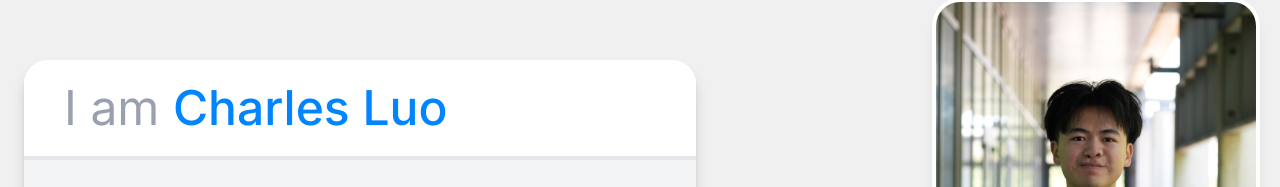
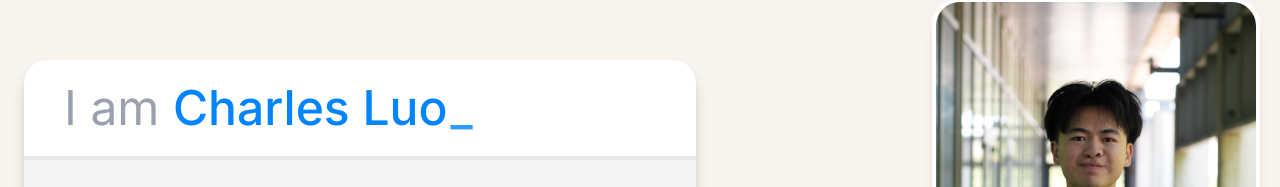
Before and after one commit to charlesluo06/portfolio-website, a React (Vite) app: page / in a window 1280 px wide. Shown: the part 188-375 px from the top of the page. Built offline with nearby package versions, Linux system fonts and the light colour scheme.

Commit message:
added typing animation to intro card

```diff
--- a/package.json
+++ b/package.json
@@ -14,6 +14,7 @@
     "react": "^19.2.0",
     "react-dom": "^19.2.0",
     "react-router-dom": "^7.11.0",
+    "react-simple-typewriter": "^5.0.1",
     "tailwindcss": "^4.1.18"
   },
   "devDependencies": {
--- a/src/components/Intro.tsx
+++ b/src/components/Intro.tsx
@@ -1,11 +1,12 @@
 import Me from "../assets/pro_headshot.jpg";
 import EmailImg from "../assets/mail.svg";
 import ResumeImg from "../assets/resume.svg";
+import { Typewriter } from "react-simple-typewriter";
 
 function Intro() {
   return (
     <div id="intro">
-      <div className="h-[97vh] bg-[#f0f0f0] flex items-center">
+      <div className="h-[97vh] bg-[#f7f2ead8] flex items-center">
         {/* container for BOTH card + image */}
         <div className="md:w-full lg:w-7xl mx-auto px-6 flex items-center justify-center gap-10 lg:gap-60">
           {/* left card */}
@@ -16,7 +17,16 @@ function Intro() {
               <div className="bg-white text-left px-10 py-6 border-b-3 border-gray-200">
                 <p className="text-5xl font-medium text-[#0084ff]">
                   <span className="text-gray-400 font-light">I am </span>
-                  Charles Luo
+                  <Typewriter
+                    words={["Charles Luo"]}
+                    loop={1}
+                    cursor={true}
+                    cursorStyle="_"
+                    typeSpeed={100}
+                    deleteSpeed={50}
+                    delaySpeed={1000}
+
+                  />
                 </p>
               </div>
 
```
Also changed, not shown: src/index.css (line endings or trailing spaces), 1 other file (tests, documents, lock files or other folders).
